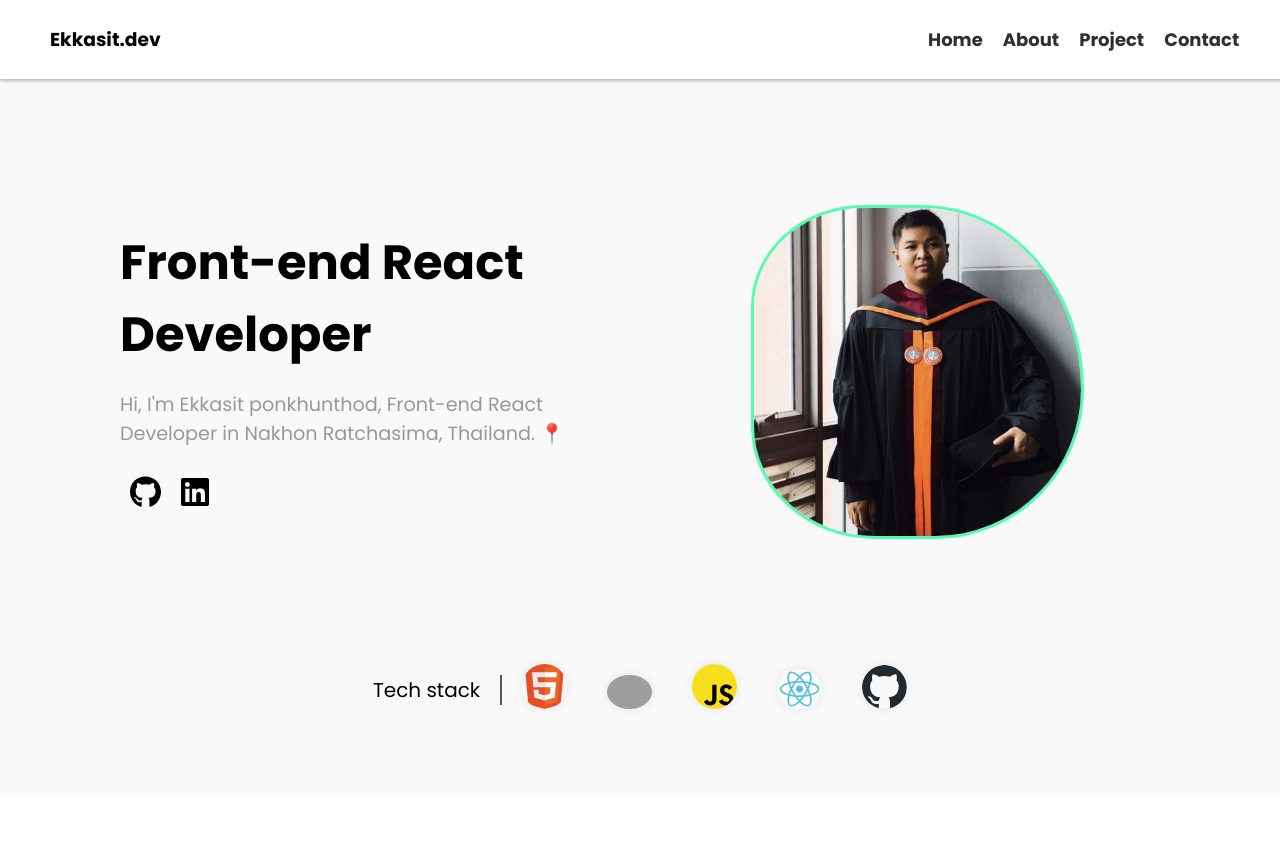
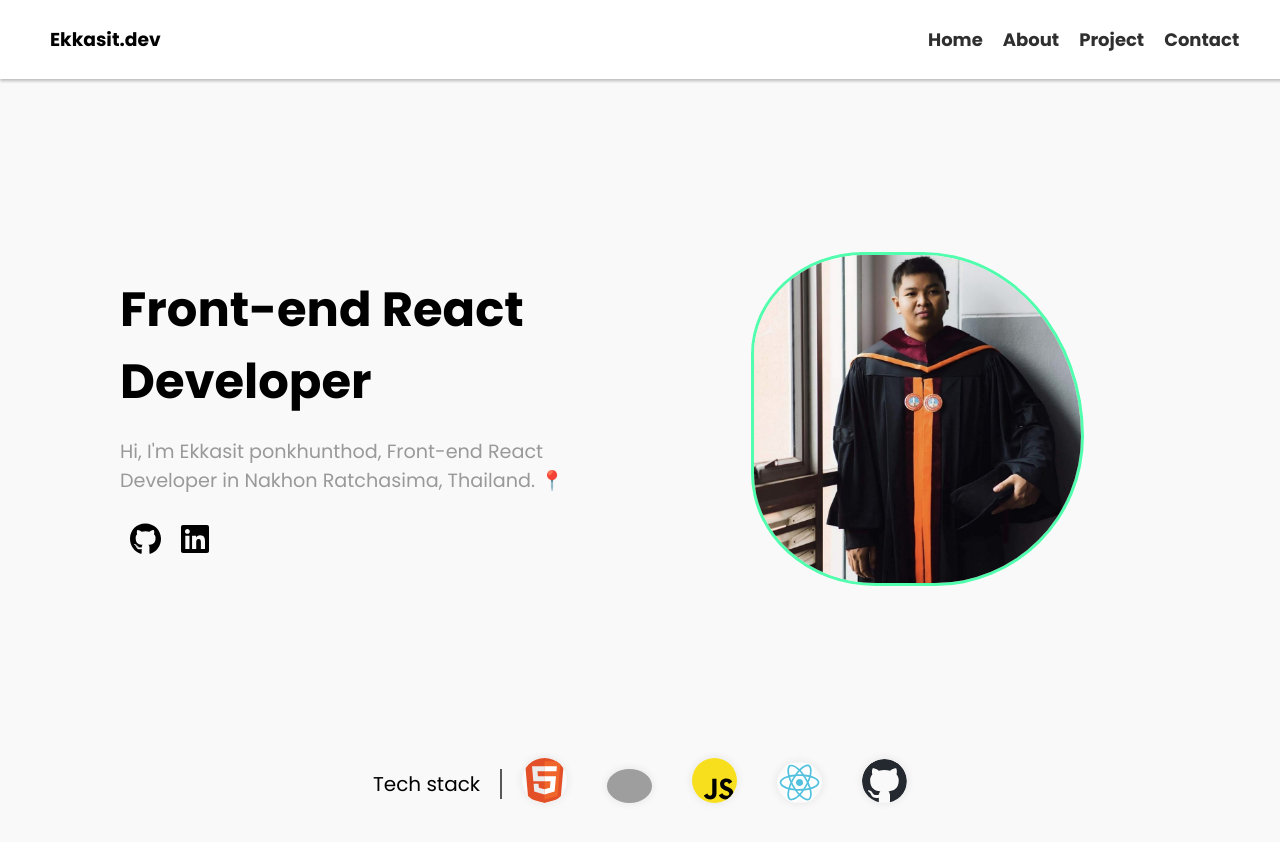
Before and after one commit to ekkasitProject/resume, a React (Vite) app: page / in a window 1280 px wide. Shown: the top 842 px of the page. Before the commit the page ends 800 px from the top, so only its background shows below. Built offline with nearby package versions, Linux system fonts and the light colour scheme; grey boxes are pictures that could not be loaded.

Commit message:
update css

```diff
--- a/src/components/Introduce/Introduce.module.css
+++ b/src/components/Introduce/Introduce.module.css
@@ -13,7 +13,7 @@
   align-items: center;
   flex-direction: row;
   width: 100%;
-  height: 45vh;
+  height: 56.7vh;
   max-width: 1100px;
   margin-top: 7rem;
 }
```
